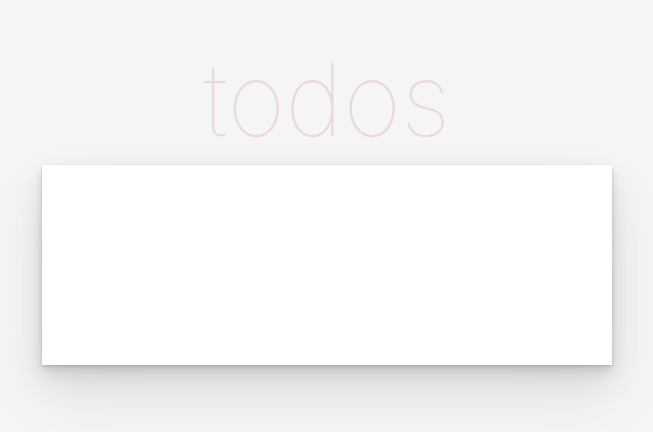
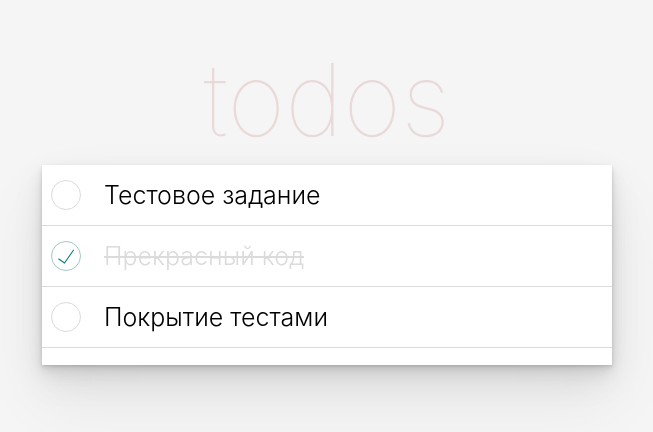
Before and after one commit to dvalentina/todos, a React (Create React App) app: page / in a window 1280 px wide. Shown: the top 432 px of the page, without its empty margins (313-966 px from the left). Built offline with nearby package versions, Linux system fonts and the light colour scheme.

Commit message:
feat: add ToDo component

```diff
--- a/src/App.tsx
+++ b/src/App.tsx
@@ -1,7 +1,7 @@
 import React from 'react';
 
+import Card from './components/Card';
 import { Container, Title } from './App.styled';
-import Card from './Card';
 
 function App() {
   return (
--- a/src/Card.tsx
+++ /dev/null
@@ -1,9 +0,0 @@
-import React from 'react';
-
-import { Card as StyledCard } from './Card.styled';
-
-function Card() {
-  return <StyledCard />;
-}
-
-export default Card;
--- /dev/null
+++ b/src/components/Card.tsx
@@ -0,0 +1,16 @@
+import React from 'react';
+
+import { Card as StyledCard } from './Card.styled';
+import ToDoComponent from './ToDoComponent';
+
+function Card() {
+  return (
+    <StyledCard>
+      <ToDoComponent label="Тестовое задание" />
+      <ToDoComponent label="Прекрасный код" checked />
+      <ToDoComponent label="Покрытие тестами" />
+    </StyledCard>
+  );
+}
+
+export default Card;
--- /dev/null
+++ b/src/components/ToDoComponent.styled.tsx
@@ -0,0 +1,60 @@
+import styled from 'styled-components';
+
+import { Text as HelperText } from '../helpers/Text';
+
+export const Container = styled.div`
+  display: flex;
+  align-items: center;
+  height: 60px;
+  border-bottom: 1px solid #dbdbdb;
+  padding-left: 5px;
+  padding-right: 20px;
+`;
+
+export const Label = styled.label`
+  display: flex;
+  align-items: center;
+  gap: 20px;
+  cursor: pointer;
+`;
+
+export const CheckboxWrapper = styled.div`
+  display: flex;
+  align-items: center;
+  justify-content: center;
+  position: relative;
+`;
+
+export const CheckIcon = styled.svg`
+  fill: none;
+  stroke: #007a7e;
+  stroke-width: 1px;
+  position: absolute;
+  height: 25px;
+  width: 25px;
+  transform: rotate(-10deg) translate(1px, 1px);
+`;
+
+export const Checkbox = styled.input.attrs({ type: 'checkbox' })`
+  -webkit-appearance: none;
+  appearance: none;
+
+  width: 30px;
+  height: 30px;
+  border-radius: 50%;
+  border: 1px solid #dbdbdb;
+  outline: none;
+  cursor: pointer;
+
+  &:checked {
+    border-color: rgba(66, 148, 129, 0.5);
+  }
+`;
+
+export const Text = styled(HelperText)`
+  margin: 0;
+  font-weight: 300;
+  font-size: 25px;
+  color: ${(props) => (props.checked ? '#dbdbdb' : 'black')};
+  text-decoration: ${(props) => (props.checked ? 'line-through' : 'none')};
+`;
--- /dev/null
+++ b/src/components/ToDoComponent.tsx
@@ -0,0 +1,35 @@
+import React, { useState } from 'react';
+
+import { Checkbox, CheckboxWrapper, CheckIcon, Container, Label, Text } from './ToDoComponent.styled';
+
+interface IToDoComponent {
+  label: string;
+  checked?: boolean;
+}
+
+function ToDoComponent({ label, checked }: IToDoComponent) {
+  const defaultChecked = checked || false;
+  const [isChecked, setIsChecked] = useState(defaultChecked);
+
+  const handleChange = () => {
+    setIsChecked((prev) => !prev);
+  };
+
+  return (
+    <Container>
+      <Label htmlFor={label}>
+        <CheckboxWrapper>
+          {isChecked ? (
+            <CheckIcon viewBox="0 0 24 24">
+              <polyline points="20 6 9 17 4 12" />
+            </CheckIcon>
+          ) : null}
+          <Checkbox checked={isChecked} onChange={handleChange} id={label} />
+        </CheckboxWrapper>
+        <Text checked={isChecked}>{label}</Text>
+      </Label>
+    </Container>
+  );
+}
+
+export default ToDoComponent;
--- /dev/null
+++ b/src/helpers/Text.tsx
@@ -0,0 +1,11 @@
+import React from 'react';
+
+interface Props {
+  className?: string;
+  checked?: boolean;
+  children?: React.ReactNode;
+}
+
+export function Text({ className, children }: Props) {
+  return <span className={className}>{children}</span>;
+}
```
Also changed, not shown: src/components/Card.styled.tsx (renamed from src/Card.styled.tsx), 1 other file (tests, documents, lock files or other folders).
